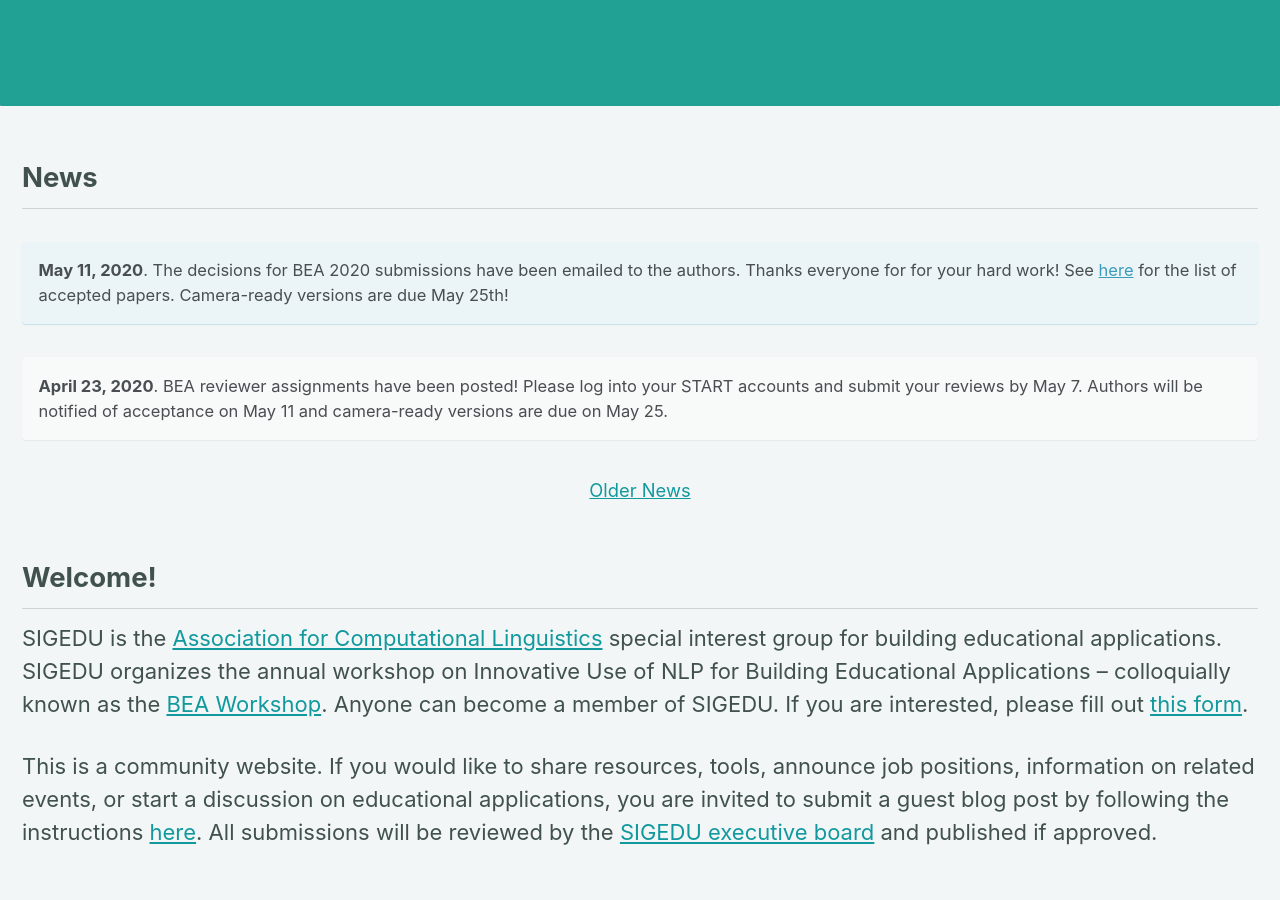
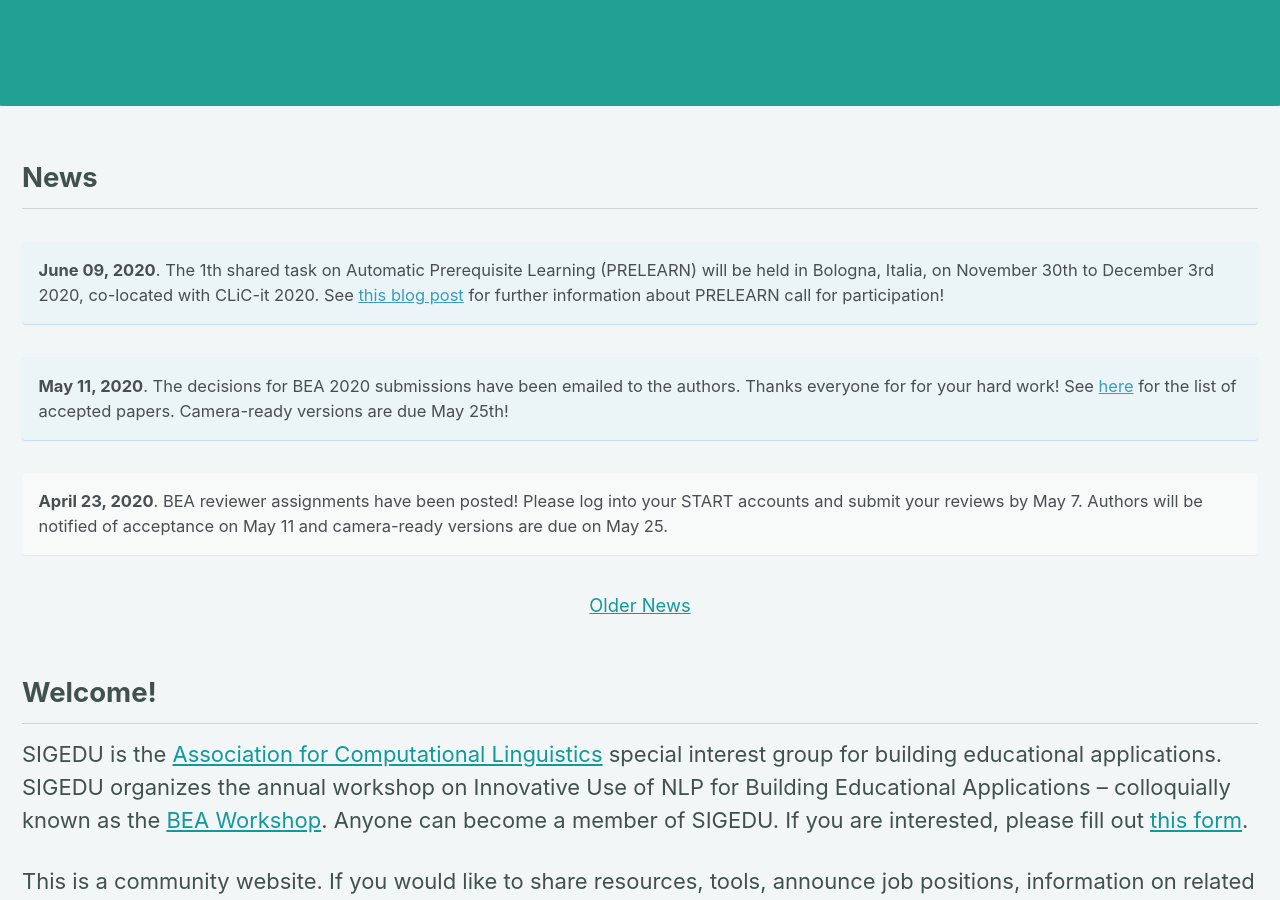
Before and after one commit to sigedu-org/website, a Jekyll site: the page built from _pages/home.md, in a window 1280 px wide and 900 px high, scrolled down 402 px. Built offline with Jekyll 4.4.1, drawn with Linux system fonts in a browser that asks for light colours; cached includes are drawn as plain includes; nearby versions of some CDN libraries.

Commit message:
Update home.md

```diff
--- a/_pages/home.md
+++ b/_pages/home.md
@@ -9,6 +9,9 @@ excerpt: "Special Interest Group for Building Educational Applications<br/><br/>
 ---
 
 <h2>News</h2>
+
+**June 09, 2020**.  The 1th shared task on Automatic Prerequisite Learning (PRELEARN) will be held in Bologna, Italia, on November 30th to December 3rd  2020, co-located with CLiC-it 2020. See [this blog post](_posts/2020-05-19-PRELEARN-shared-task.md) for further information about PRELEARN call for participation!
+{: .notice--info}
 
 **May 11, 2020**. The decisions for BEA 2020 submissions have been emailed to the authors. Thanks everyone for for your hard work! See [here](/bea/current#list-of-accepted-papers) for the list of accepted papers. Camera-ready versions are due May 25th!
 {: .notice--info}
```
